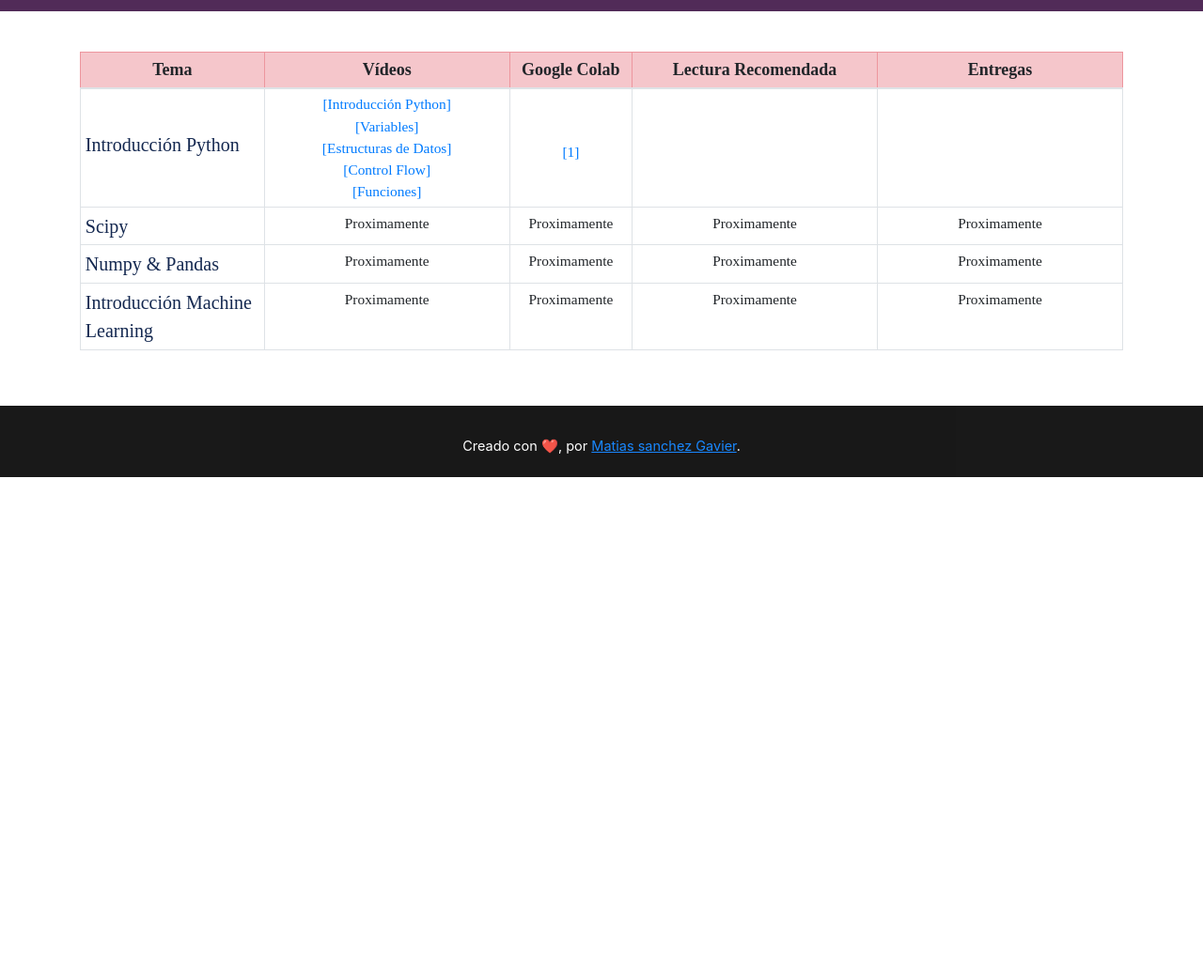
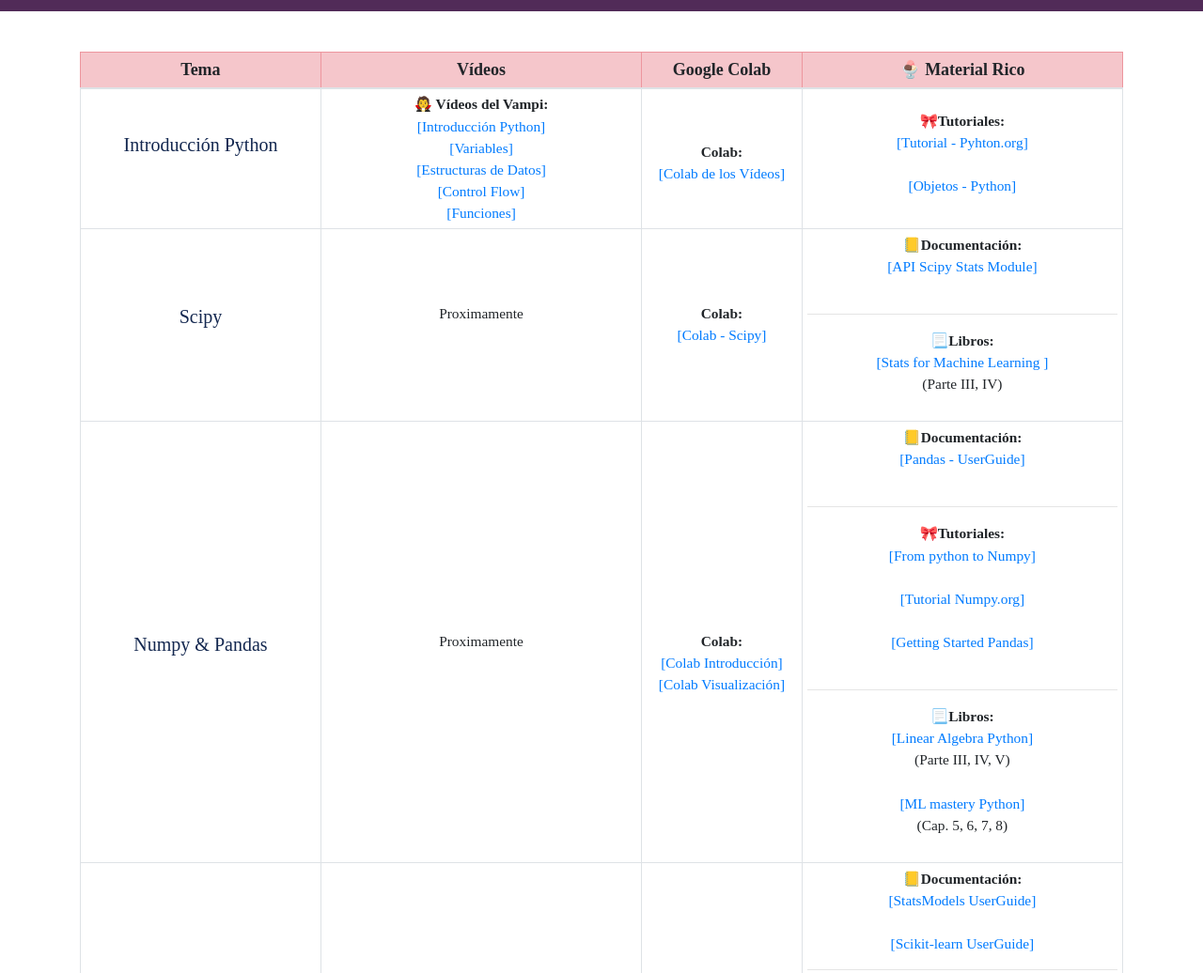
Before and after one commit to sanchezgaviermatias/sanchezgaviermatias.github.io-Estadistica, a plain HTML site: page Programacion.html in a window 1280 px wide. Shown: the part 500-1536 px from the top of the page at 94% size. Before the commit the page ends 1008 px from the top, so only its background shows below. Drawn offline with nearby package versions, Linux system fonts and the light colour scheme.

Commit message:
cambios programacion

```diff
--- a/Programacion.html
+++ b/Programacion.html
@@ -102,8 +102,7 @@
             <th  class="header " scope="col" style="width:15%;">Tema</th>
             <th class="header" scope="col"style="width:20%;">Vídeos</th>
               <th class="header" scope="col" style="width:10%;">Google Colab </th>
-            <th class="header" scope="col" style="width:20%;">Lectura Recomendada</th>
-            <th class="header" scope="col" style="width:20%;">Entregas</th>
+            <th class="header" scope="col" style="width:20%;">🍨 Material Rico</th>
           </tr>
         </thead>
 
@@ -118,19 +117,21 @@
             <td  style="padding-top:4%;"class="pema">  Introducción Python </td>
 
             <!-- 2  col Estadística Descrpitiva -->
-            <td class="descripcion" >  <a href="https://www.youtube.com/watch?v=lOkPA44EaAs&t=334s">[Introducción Python]</a><br>
+            <td class="descripcion" >
+<b>🧛 Vídeos del Vampi: </b><br>
+               <a href="https://www.youtube.com/watch?v=lOkPA44EaAs&t=334s">[Introducción Python]</a><br>
               <a href="https://www.youtube.com/watch?v=Fo5-m8MtCrw&t=54s"> [Variables] </a><br>
               <a href="https://www.youtube.com/watch?v=WM5I7H3dXq8">[Estructuras de Datos]</a><br>
                   <a href="https://www.youtube.com/watch?v=aYjWLZogSdA&t=206s">[Control Flow]</a><br>
                   <a href="https://www.youtube.com/watch?v=7vO5tSON-KA&t=545s"> [Funciones]</a>
              </td>
 
-      <td style="padding-top:5%;" class="descripcion">  <a href="https://mybinder.org/v2/gh/sanchezgaviermatias/Curso_Python/450783082b3b7986c765d4d62e46cc1b24ba0064">[1]</a>  </td>
+      <td style="padding-top:5%;" class="descripcion">  <b>Colab:</b> <br> <a href="https://drive.google.com/file/d/10i7uPbmI6Ksxud5Dmviv3A5vAyDhR7w1/view?usp=sharing">[Colab de los Vídeos]</a>  </td>
             <!-- 3 col Estadística Descrpitiva -->
-            <td class="descripcion">       </td>
+            <td style="padding-top:2%;" class="descripcion"> <b>🎀Tutoriales:</b> <br> <a href="https://www.learnpython.org/es/">[Tutorial - Pyhton.org]  </a><br> <br>
+              <a href="https://www.youtube.com/watch?v=ZDa-Z5JzLYM"> [Objetos - Python] </a> <br> <br>
 
             <!-- 4 col Estadística Descrpitiva -->
-            <td class="descripcion"> </td>
 
           </tr>
 
@@ -140,37 +141,54 @@
 
           <tr>
             <!-- 1 col Estadística Descrpitiva -->
-            <td  class="pema"> Scipy </td>
+            <td style="padding-top:7%;" class="pema"> Scipy </td>
 
             <!-- 2  col Estadística Descrpitiva -->
-            <td class="descripcion" >
-            Proximamente
+            <td style="padding-top:7%;" class="descripcion" >
+              Proximamente
              </td>
 
-      <td class="descripcion"> Proximamente  </td>
+      <td style="padding-top:7%;" class="descripcion">      <b>Colab:</b> <br>       <a href="https://colab.research.google.com/drive/1lq__sQyQ8ass7jtcJt1zs9F1MdlnDuRx?usp=sharing"> [Colab - Scipy]</a>
+ </td>
 
             <!-- 3 col Estadística Descrpitiva -->
-            <td class="descripcion"> Proximamente   </td>
+            <td class="descripcion"> <b>📒Documentación: </b> <br> <a href="https://docs.scipy.org/doc/scipy/reference/stats.html">[API Scipy Stats Module]</a>    <br> <br>
+
+              <hr>
+              <b>📃Libros: </b><br>
+              <a href=" https://drive.google.com/file/d/1n-krKf8Yy_bIHhOkot-E5wVro6k_w8ri/view?usp=sharing">[Stats for Machine Learning ] </a> <br>(Parte III, IV) <br> <br> </td>
+ </td>
 
             <!-- 4 col Estadística Descrpitiva -->
-            <td class="descripcion"> Proximamente</td>
 
           </tr>
 
 
           <tr>
             <!-- 1 col Estadística Descrpitiva -->
-            <td  class="pema"> Numpy & Pandas </td>
+            <td style="padding-top:20%;"  class="pema"> Numpy & Pandas </td>
 
             <!-- 2  col Estadística Descrpitiva -->
-            <td class="descripcion" > Proximamente
+            <td style="padding-top:20%;"  class="descripcion" > Proximamente
              </td>
-        <td class="descripcion">Proximamente</td>
+        <td style="padding-top:20%;"  class="descripcion"> <b>Colab:</b> <br> <a href="https://drive.google.com/file/d/1NZpKpdoX4IxRT_lE-kIeyauIeeL6ks9D/view?usp=sharing">[Colab Introducción]</a> <br>
+        <a href="https://drive.google.com/file/d/1w_kxkuEiejaiHxc7GHtVm1oEqe88ST7Y/view?usp=sharing">[Colab Visualización]</a> </td>
             <!-- 3 col Estadística Descrpitiva -->
             <td class="descripcion">
-Proximamente </td>
+<b>📒Documentación:</b> <br>
+<a href="https://pandas.pydata.org/docs/user_guide/index.html#user-guide">[Pandas - UserGuide]</a> <br><br>
+<hr>
+              <b>🎀Tutoriales:</b> <br>
+<a href="https://www.labri.fr/perso/nrougier/from-python-to-numpy/">[From python to Numpy] </a> <br><br>
+<a href="https://numpy.org/doc/stable/user/quickstart.html">[Tutorial Numpy.org]</a><br><br>
+<a href="https://pandas.pydata.org/docs/getting_started/intro_tutorials/01_table_oriented.html">[Getting Started Pandas]</a><br><br>
+<hr>
+<b>📃Libros: </b> <br>
+<a href="https://drive.google.com/file/d/1AU2ENAhK0mnjB6K0fhxq1SzoJwoKwZFA/view?usp=sharing"> [Linear Algebra Python] </a> <br> (Parte III, IV, V) <br><br>
+<a href="https://drive.google.com/file/d/17ulj608dy2TIgpjkej_sdrnOFuEFWhrR/view?usp=sharing"> [ML mastery Python] <br> </a>(Cap. 5, 6, 7, 8)
+<br><br>
+</td>
             <!-- 4 col Estadística Descrpitiva -->
-            <td class="descripcion">Proximamente   </td>
 
           </tr>
 
@@ -178,20 +196,28 @@
 
           <tr>
             <!-- 1 col Estadística Descrpitiva -->
-            <td  class="pema"> Introducción <audio src="">
-
-            </audio> Machine Learning</td>
+            <td  style="padding-top:20%;" class="pema"> Introducción  Machine Learning</td>
 
             <!-- 2  col Estadística Descrpitiva -->
-            <td class="descripcion" >
+            <td style="padding-top:20%;"  class="descripcion" >
             Proximamente
              </td>
-          <td class="descripcion"> Proximamente   </td>
+          <td style="padding-top:20%;" class="descripcion"> <b>Colab:</b> <br>  <a href="https://colab.research.google.com/drive/17vIrRsBIoM15IQjNBZZtIPi686gjSH8H?usp=sharing">[Colab Machine Learning] </a><br>
+  </td>
             <!-- 3 col Estadística Descrpitiva -->
-            <td class="descripcion">    Proximamente   </td>
+            <td class="descripcion">    <b>📒Documentación:</b><br>
+              <a href="https://www.statsmodels.org/stable/user-guide.html">[StatsModels UserGuide]</a> <br><br>
+              <a href="https://scikit-learn.org/stable/user_guide.html">[Scikit-learn UserGuide]</a>
+<hr>
+              <br> <b>🏮Cursos:</b><br> <a href="https://www.youtube.com/playlist?list=PLoROMvodv4rMiGQp3WXShtMGgzqpfVfbU">[Stanford Core Course]</a> <br> <br>
+              <a href="http://www.cs.cornell.edu/courses/cs4780/2018fa/syllabus/">[Cornell Course]</a>
+<hr>
+                <br><br>  <b><u>📃Libros:</u></b>  <br>     <a href="https://drive.google.com/file/d/17ulj608dy2TIgpjkej_sdrnOFuEFWhrR/view?usp=sharing"> [ML mastery Python] <br> </a>(Cap. 9 - completo)<br><br>
+              <a href="https://drive.google.com/file/d/1IpZozE5FtHmApklNDDfA40iCZ0LAmbzv/view?usp=sharing">[Hands on ML - Aurelion Geron]</a> <br>(Completo) <br><br>
+              <a href="https://drive.google.com/file/d/1h1bqkog_hJtoJlvq89zqr1c3FHiAaUUl/view?usp=sharing"> [ISL]</a><br>(Completo)<br>
+  </td>
 
             <!-- 4 col Estadística Descrpitiva -->
-            <td class="descripcion">Proximamente  </td>
 
           </tr>
 
--- a/selector.css
+++ b/selector.css
@@ -200,8 +200,9 @@
 }
 
 .pema {
+  text-align: center;
     font-size: 20px;
-  padding-top: 30px;
+  padding-top: 200px;
   color: #142850;
 }
 
```
Also changed, not shown: Index.html (+8 -8 lines).
